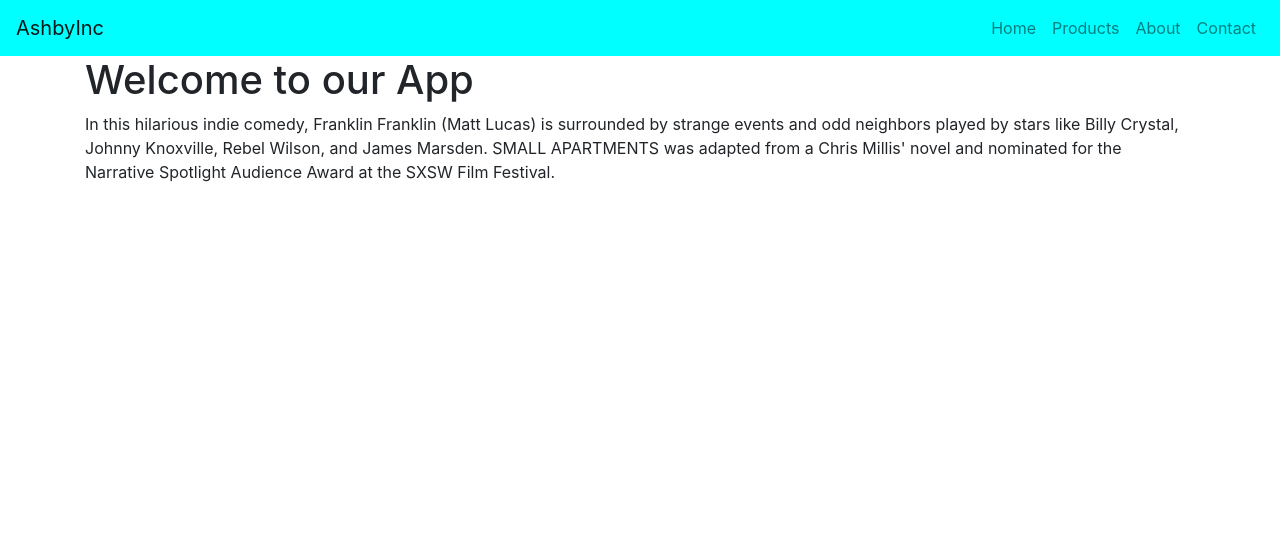
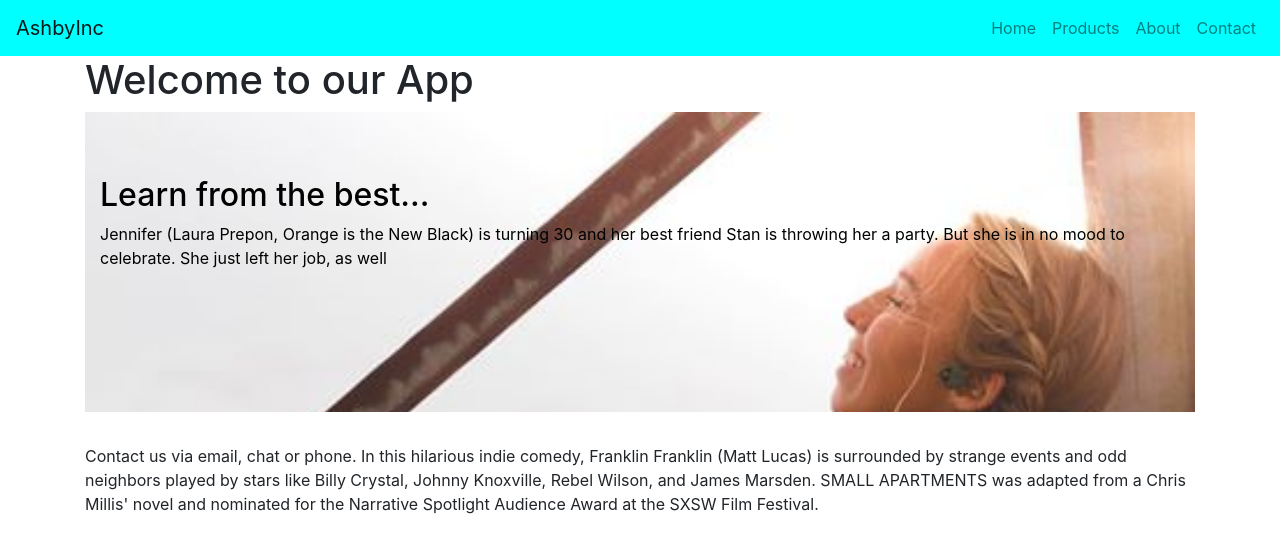
Before and after one commit to ckashby/bsreact, a React (Create React App) app: page / in a window 1280 px wide. Shown: the top 552 px of the page. Built offline with nearby package versions, Linux system fonts and the light colour scheme.

Commit message:
Added overlay to HomePage

```diff
--- /dev/null
+++ b/src/components/Jumbotron.js
@@ -0,0 +1,39 @@
+import React from "react";
+import { Jumbotron as Jumbo, Container } from "react-bootstrap";
+import styled from "styled-components";
+import Allee from "../assets/AlleeView.jpg";
+
+const JumboTron = () => {
+  const Styles = styled.div`
+    .jumbo {
+      background: url(${Allee}) no-repeat;
+      background-size: cover;
+      color: #000;
+      height: 300px;
+      z-index: -2;
+    }
+    // .overlay {
+    //   color: red;
+    //   background-color: #000;
+    // }
+  `;
+
+  return (
+    <Styles>
+      <Jumbo fluid className="jumbo">
+        <div className="overlay">
+          <Container>
+            <h2>Learn from the best...</h2>
+            <p>
+              Jennifer (Laura Prepon, Orange is the New Black) is turning 30 and
+              her best friend Stan is throwing her a party. But she is in no
+              mood to celebrate. She just left her job, as well
+            </p>
+          </Container>
+        </div>
+      </Jumbo>
+    </Styles>
+  );
+};
+
+export default JumboTron;
--- a/src/components/pages/HomePage.js
+++ b/src/components/pages/HomePage.js
@@ -1,15 +1,18 @@
 import React from "react";
+import Jumbotron from "../Jumbotron";
 
 const HomePage = () => (
   <>
     <h1>Welcome to our App</h1>
 
+    <Jumbotron />
     <p>
-      In this hilarious indie comedy, Franklin Franklin (Matt Lucas) is
-      surrounded by strange events and odd neighbors played by stars like Billy
-      Crystal, Johnny Knoxville, Rebel Wilson, and James Marsden. SMALL
-      APARTMENTS was adapted from a Chris Millis' novel and nominated for the
-      Narrative Spotlight Audience Award at the SXSW Film Festival.
+      Contact us via email, chat or phone. In this hilarious indie comedy,
+      Franklin Franklin (Matt Lucas) is surrounded by strange events and odd
+      neighbors played by stars like Billy Crystal, Johnny Knoxville, Rebel
+      Wilson, and James Marsden. SMALL APARTMENTS was adapted from a Chris
+      Millis' novel and nominated for the Narrative Spotlight Audience Award at
+      the SXSW Film Festival.
     </p>
   </>
 );
```
Also changed, not shown: src/assets/AlleeView.jpg (added).
